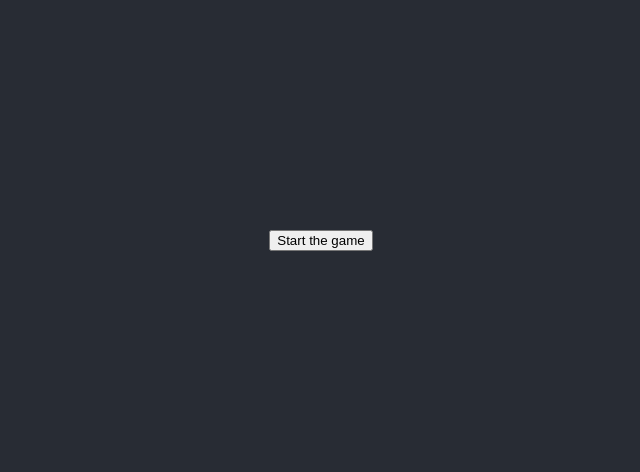
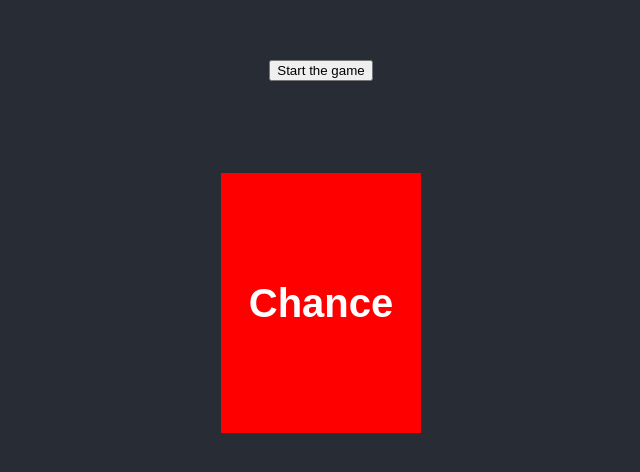
Before and after one commit to LeonHuzen/eneffsea, a React (Create React App) app: page / in a window 1280 px wide. Shown: the part 108-580 px from the top of the page, without its empty margins (319-959 px from the left). Built offline with nearby package versions, Linux system fonts and the light colour scheme.

Commit message:
no-scene

```diff
--- a/src/App.js
+++ b/src/App.js
@@ -90,7 +90,7 @@ function App() {
         {/* <button id="writeButton">Write</button> */}
         <p id="log" style={{ maxWidth: "100%" }}></p>
         <div>
-          {currentCard === "04:93:ab:e2:ac:5c:80" && (
+          {true && (
             <div class="scene scene--card">
               <div class="card">
                 <div class="card__face card__face--front kans">Chance</div>
--- a/src/App.scss
+++ b/src/App.scss
@@ -54,7 +54,6 @@ body {
 .scene {
   width: 200px;
   height: 260px;
-  border: 1px solid #ccc;
   margin: 40px 0;
   perspective: 600px;
 }
```
